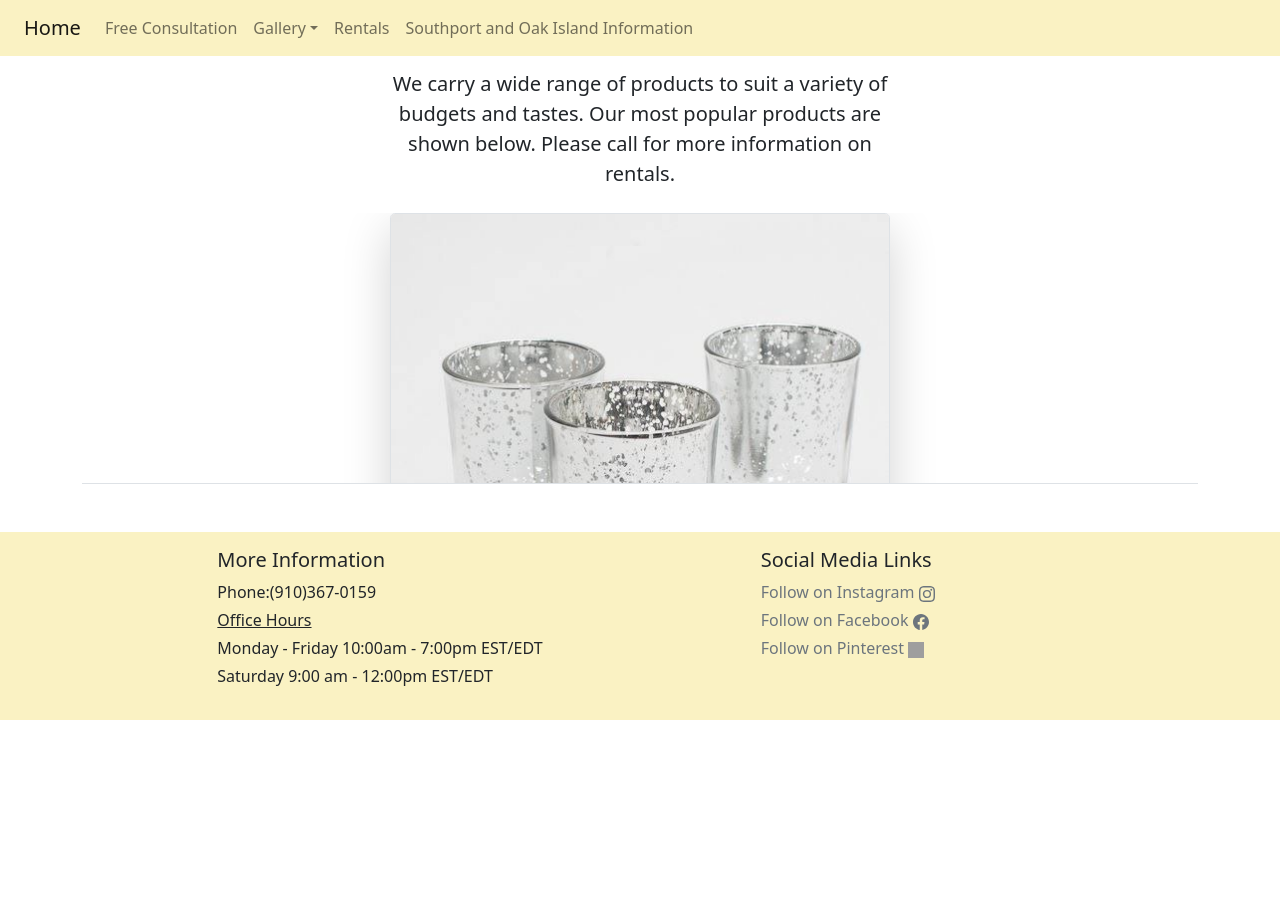
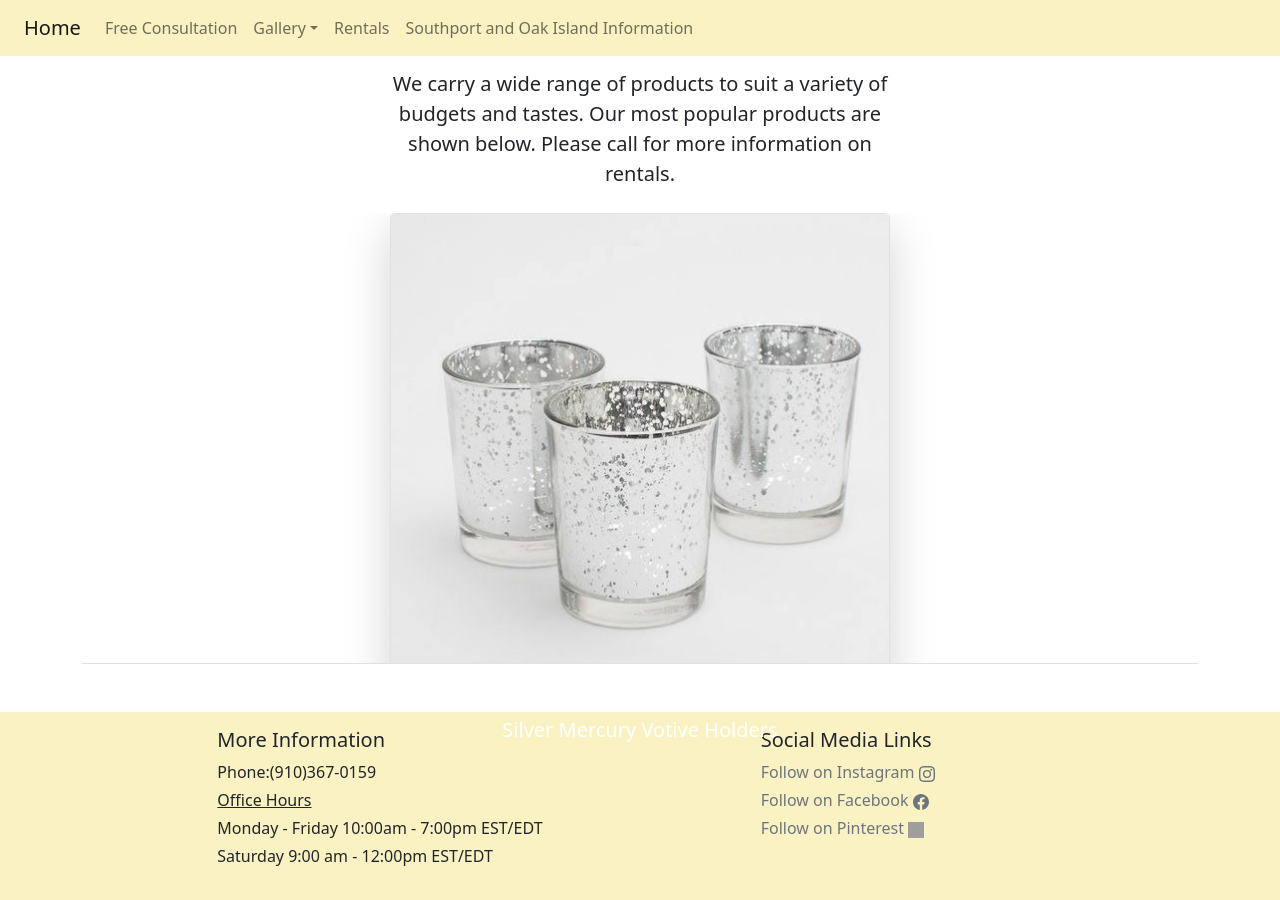
Before and after one commit to weddingsbytheseanc/weddingsbytheseanc.github.io, a Jekyll site: the page built from rentals.html, in a window 1280 px wide and 900 px high, scrolled down 110 px. Built offline with Jekyll 4.4.1, drawn with Linux system fonts in a browser that asks for light colours; nearby versions of some CDN libraries; library files that are not in the unit come from our copies; before the commit the page ends 900 px from its top, so only the background shows below that; grey boxes are pictures that could not be loaded.

Commit message:
Update rentals.html

```diff
--- a/rentals.html
+++ b/rentals.html
@@ -7,7 +7,7 @@ title: Rentals
   <div class="col-lg-6 mx-auto">
     <p class="lead mb-4">We carry a wide range of products to suit a variety of budgets and tastes. Our most popular products are shown below. Please call for more information on rentals.</p>
   </div>
-  <div class="overflow-hidden" style="max-height: 30vh;">
+  <div class="overflow-hidden" style="max-height: 50vh;">
     <div class="container px-5">
       <img src="assets/pictures/RENT_Holders.jpg" class="img-fluid border rounded-3 shadow-lg mb-4" alt="Holders" width="500" height="500" loading="lazy">
       <div class="carousel-caption d-none d-md-block">
```
